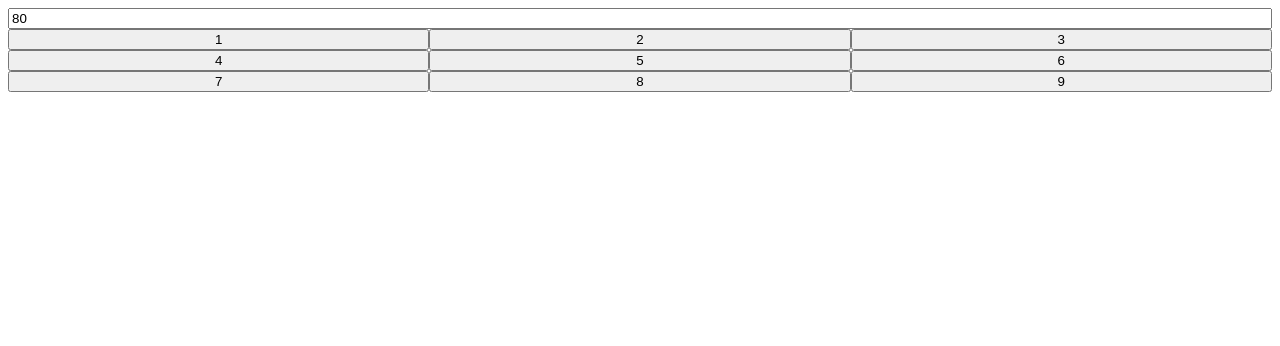
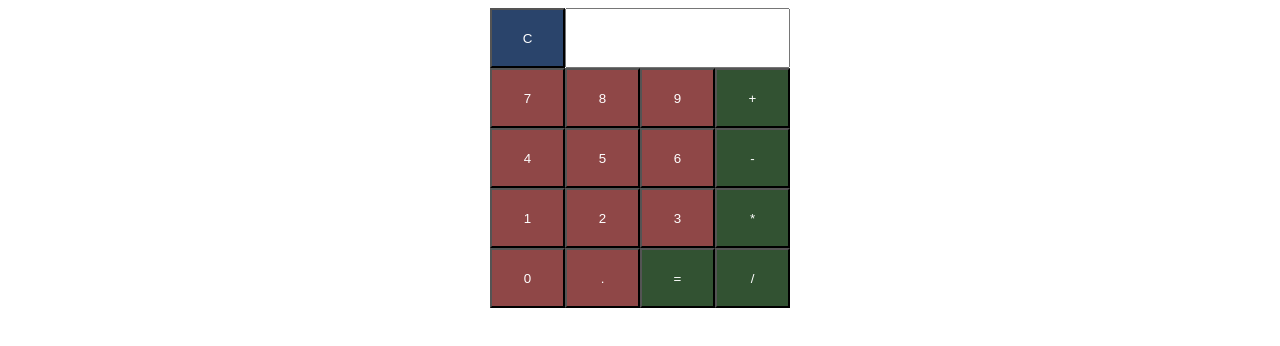
Before and after one commit to Caruki/supreme-calc, a website: page index.html in a window 1280 px wide. Drawn offline with nearby package versions, Linux system fonts and the light colour scheme; files that its build step writes are made by us from their sources.

Commit message:
Add styles to calc

```diff
--- a/index.html
+++ b/index.html
@@ -8,17 +8,24 @@
   </head>
   <body>
     <div class="calculator">
-      <input type="text" class="calculator__output" />
-      <!-- button{$}*9 -->
-      <button class="calculator__input">1</button>
-      <button class="calculator__input">2</button>
-      <button class="calculator__input">3</button>
-      <button class="calculator__input">4</button>
-      <button class="calculator__input">5</button>
-      <button class="calculator__input">6</button>
-      <button class="calculator__input">7</button>
-      <button class="calculator__input">8</button>
-      <button class="calculator__input">9</button>
+      <button class="calc-clear">C</button>
+      <input type="text" class="calc-output" />
+      <button class="calc-input">7</button>
+      <button class="calc-input">8</button>
+      <button class="calc-input">9</button>
+      <button class="calc-operator">+</button>
+      <button class="calc-input">4</button>
+      <button class="calc-input">5</button>
+      <button class="calc-input">6</button>
+      <button class="calc-operator">-</button>
+      <button class="calc-input">1</button>
+      <button class="calc-input">2</button>
+      <button class="calc-input">3</button>
+      <button class="calc-operator">*</button>
+      <button class="calc-input">0</button>
+      <button class="calc-input">.</button>
+      <button class="calc-operator">=</button>
+      <button class="calc-operator">/</button>
     </div>
     <script src="src/calculator.js"></script>
   </body>
--- a/src/partials/_base.scss
+++ b/src/partials/_base.scss
@@ -0,0 +1,15 @@
+*,
+*::after,
+*::before {
+  box-sizing: border-box;
+}
+
+.btn {
+  background: azure;
+  cursor: pointer;
+  outline: none;
+}
+
+.btn:hover {
+  background: cadetblue;
+}
--- a/src/partials/_calculator.scss
+++ b/src/partials/_calculator.scss
@@ -1,12 +1,29 @@
 .calculator {
   display: flex;
   flex-wrap: wrap;
+  width: 300px;
+  height: 300px;
+  margin: auto;
 }
 
-.calculator__output {
-  flex-basis: 100%;
+.calc-output {
+  flex-basis: calc(100% / 4 * 3);
 }
 
-.calculator__input {
-  flex-basis: calc(100% / 3);
+.calc-input {
+  flex-basis: calc(100% / 4);
+  background: rgb(143, 71, 71);
+  color: white;
 }
+
+.calc-clear {
+  flex-basis: calc(100% / 4);
+  background: rgb(42, 68, 107);
+  color: white;
+}
+
+.calc-operator {
+  flex-basis: calc(100% / 4);
+  background: rgb(50, 82, 50);
+  color: white;
+}
```
